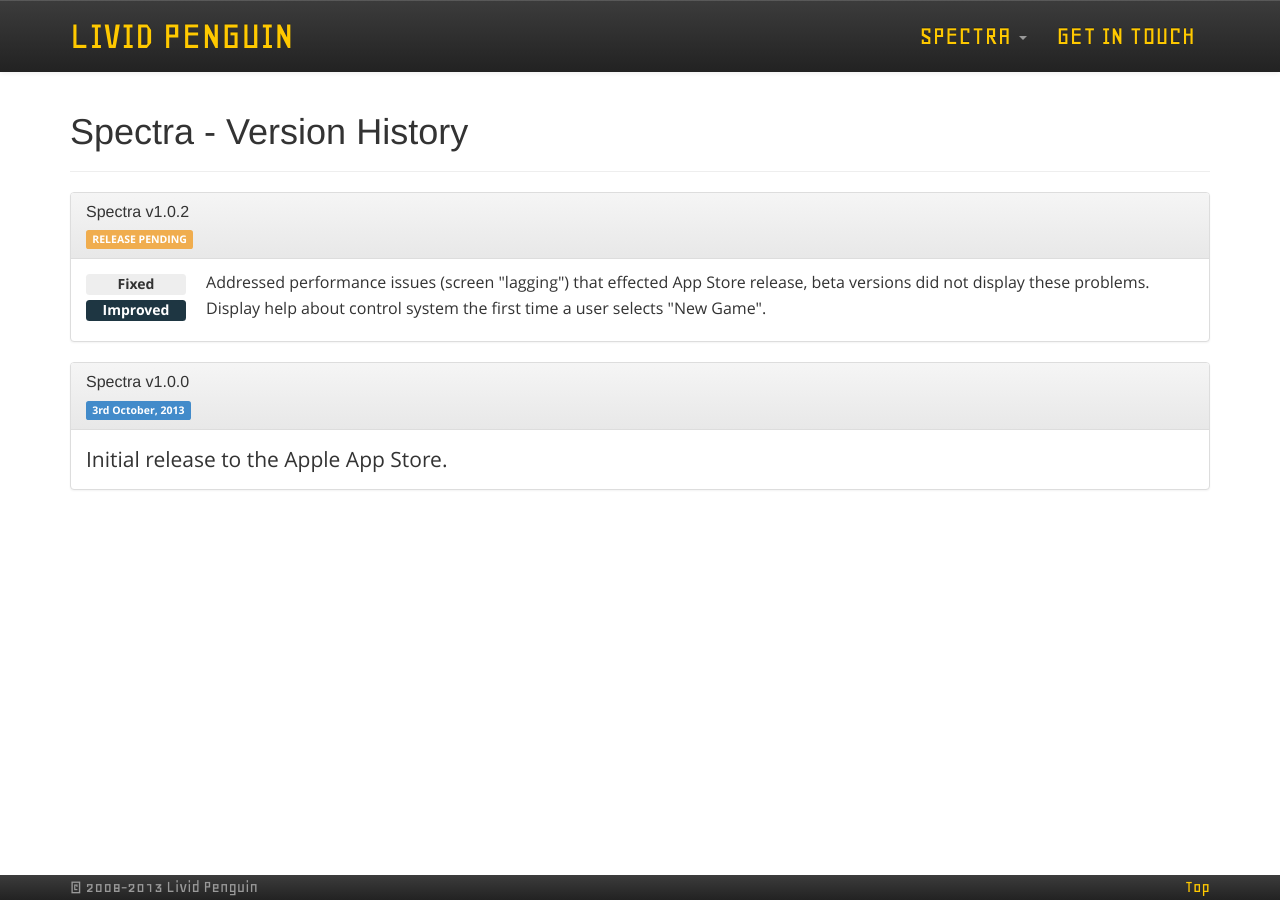
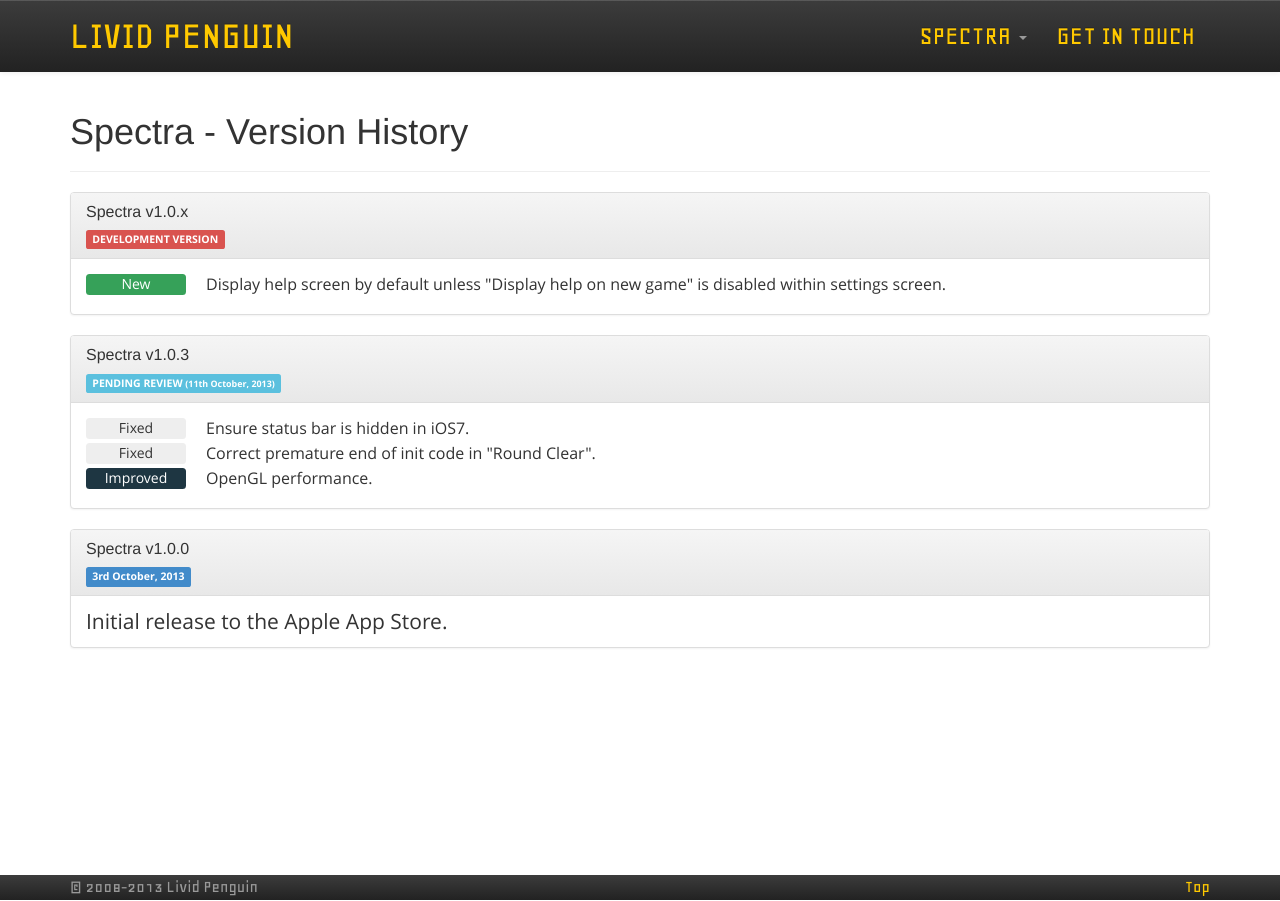
Before and after one commit to lantins/lividpenguin.com, a Jekyll site: the page built from games/spectra/version-history.html, in a window 1280 px wide. Built offline with Jekyll 4.4.1, drawn with Linux system fonts in a browser that asks for light colours; Markdown is read by kramdown in place of the engine named in the settings.

Commit message:
Commit hanging changes from months ago :/

```diff
--- a/assets/css/livid.css
+++ b/assets/css/livid.css
@@ -250,11 +250,12 @@
 
 .version-history ul {
   padding-left: 120px;
+  margin-bottom: 0px;
 }
 
 .version-history ul > li {
   list-style-type: none;
-  margin-bottom: 10px;
+  margin-bottom: 4px;
 }
 
 .version-history .panel-body {
@@ -262,7 +263,10 @@
   line-height: 16px;
 }
 
-.version-history .panel-body p { margin-bottom: 0px; }
+.version-history .panel-body p {
+  margin-bottom: 0px;
+  line-height: 21px;
+}
 
 .version-history .panel-body .label {
   float: left;
@@ -271,10 +275,15 @@
   font-size: 14px;
   margin-left: -120px;
   position: relative;
+  font-weight: normal;
 }
 
 .version-history .label-improved {
   background-color: #1E3642;
+}
+
+.version-history .label-new {
+  background-color: #36A159;
 }
 
 .version-history .label-fixed {
--- a/games/spectra/version-history.html
+++ b/games/spectra/version-history.html
@@ -17,22 +17,38 @@
 
   <div class="panel panel-default">
     <div class="panel-heading">
-      <h1 class="panel-title">Spectra v1.0.2</h1>
-      <span class="label label-warning">RELEASE PENDING</span>
+      <h1 class="panel-title">Spectra v1.0.x</h1>
+      <span class="label label-danger">DEVELOPMENT VERSION</span>
+    </div>
+    <div class="panel-body">
+      <ul>
+        <li>
+          <span class="label label-new">New</span>
+          <p>Display help screen by default unless "Display help on new game" is disabled within settings screen.</p>
+        </li>
+      </ul>
+    </div>
+
+  </div>
+
+  <div class="panel panel-default">
+    <div class="panel-heading">
+      <h1 class="panel-title">Spectra v1.0.3</h1>
+      <span class="label label-info">PENDING REVIEW  <small>(11th October, 2013)</small></span>
     </div>
     <div class="panel-body">
       <ul>
         <li>
           <span class="label label-fixed">Fixed</span>
-          <p>
-            Addressed performance issues (screen "lagging") that effected App Store release, beta versions did not display these problems.
-          </p>
+          <p>Ensure status bar is hidden in iOS7.</p>
+        </li>
+        <li>
+          <span class="label label-fixed">Fixed</span>
+          <p>Correct premature end of init code in "Round Clear".</p>
         </li>
         <li>
           <span class="label label-improved">Improved</span>
-          <p>
-            Display help about control system the first time a user selects "New Game".
-          </p>
+          <p>OpenGL performance.</p>
         </li>
       </ul>
     </div>
```
